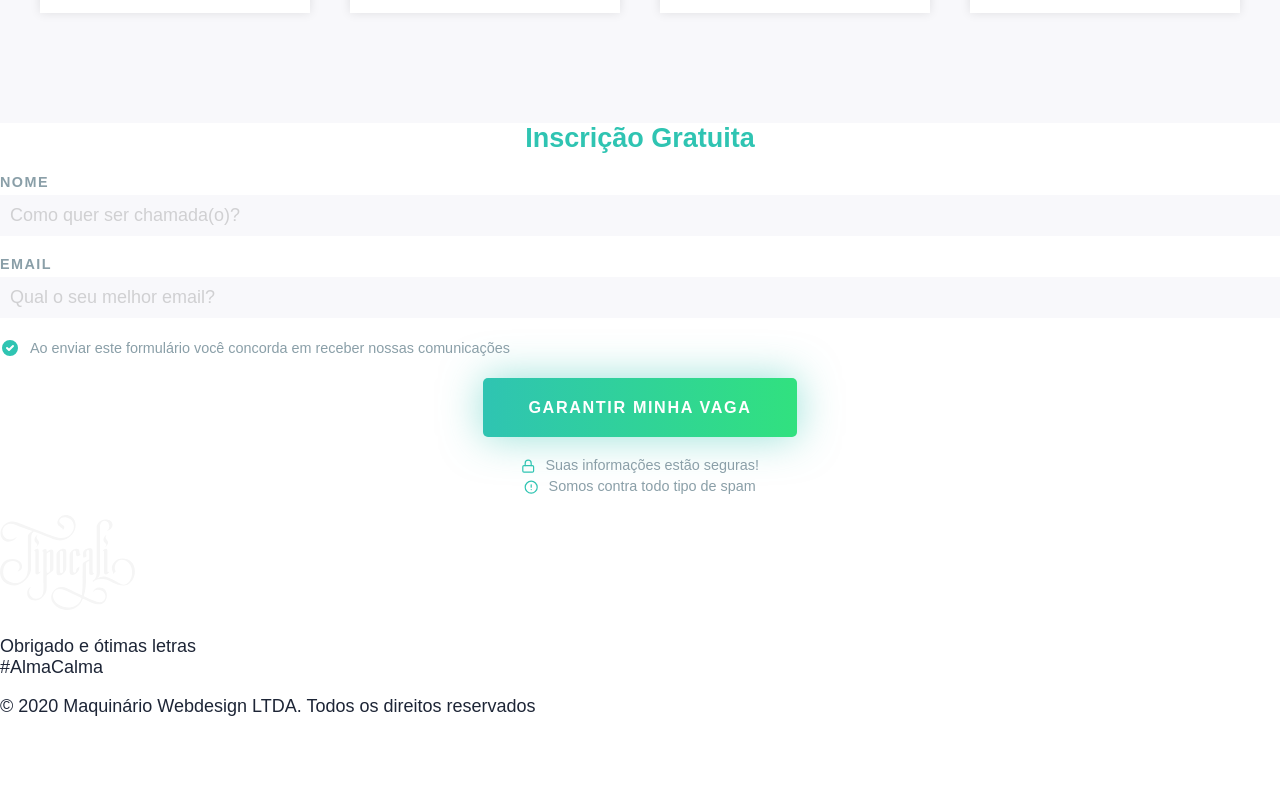
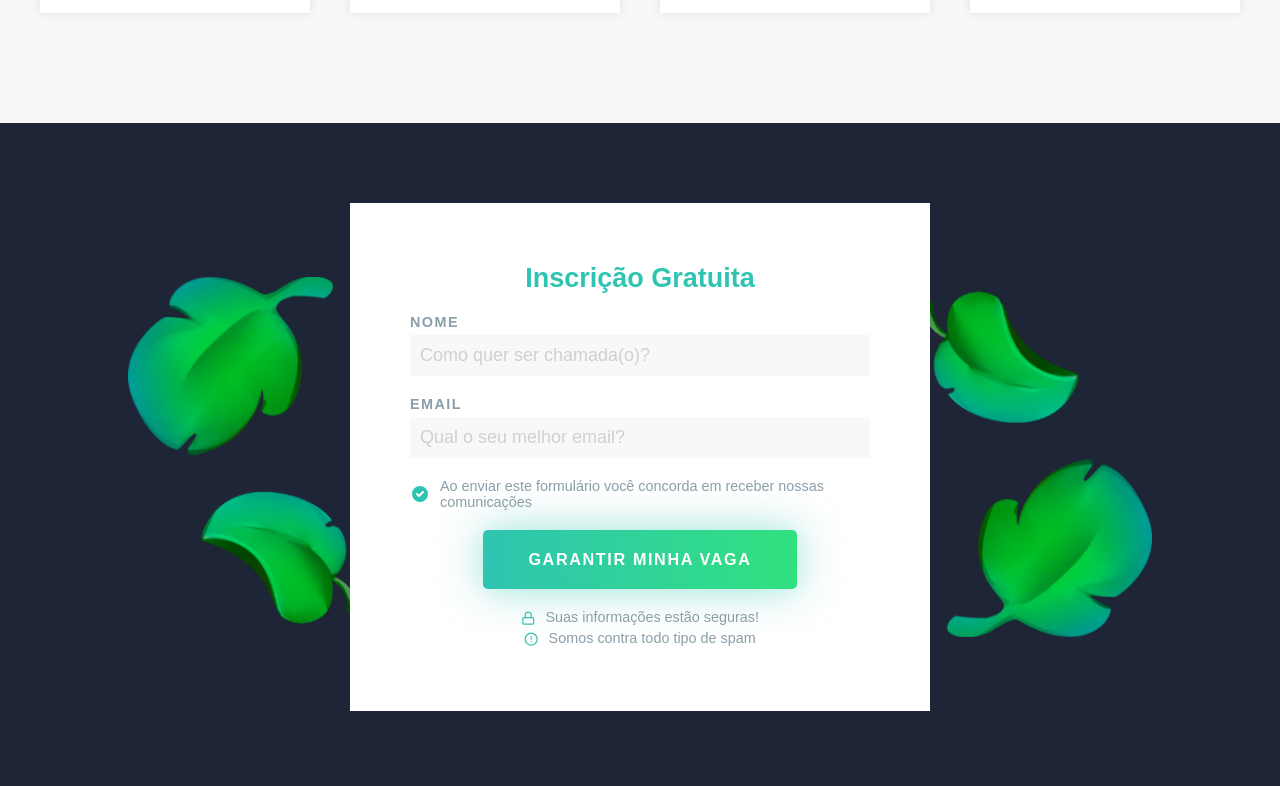
Before and after one commit to scodeler/semana-caligrafia, a Next.js app: page / in a window 1280 px wide. Shown: the part 2974-3760 px from the top of the page. Before the commit the page ends 3709 px from the top, so only its background shows below. Built offline with nearby package versions, Linux system fonts and the light colour scheme; a web font is replaced by a local one.

Commit message:
feat: add bottom form styling

```diff
--- /dev/null
+++ b/styles/_formBottom.scss
@@ -0,0 +1,12 @@
+.formBottom{
+  background: url(/bg-folhas.png) $black center no-repeat;
+  padding: 80px 0;
+  background-size: 80% auto;
+}
+
+.formBottom-box{
+  @include grid-column(6);
+  @include grid-push(3);
+  background: #fff;
+  padding: 60px;
+}
--- a/styles/_mixins.scss
+++ b/styles/_mixins.scss
@@ -38,6 +38,7 @@
   letter-spacing: 0.1em;
   padding: 15px 35px;
   border: 0;
+  cursor: pointer;
   text-decoration: none;
   box-shadow: 0 0 40px rgba($color1, .5);
   transition: all .5s;
--- a/styles/style.scss
+++ b/styles/style.scss
@@ -97,9 +97,17 @@ body{
   margin-right: 10px;
 }
 
+footer{
+  padding: 60px 30px;
+  background: $black;
+  color: #fff;
+  text-align: center
+}
+
 
 @import 'hero';
 @import 'profile';
 @import 'video';
 @import 'professor';
 @import 'projects';
+@import 'formBottom';
```
Also changed, not shown: public/bg-folhas.png (added).
